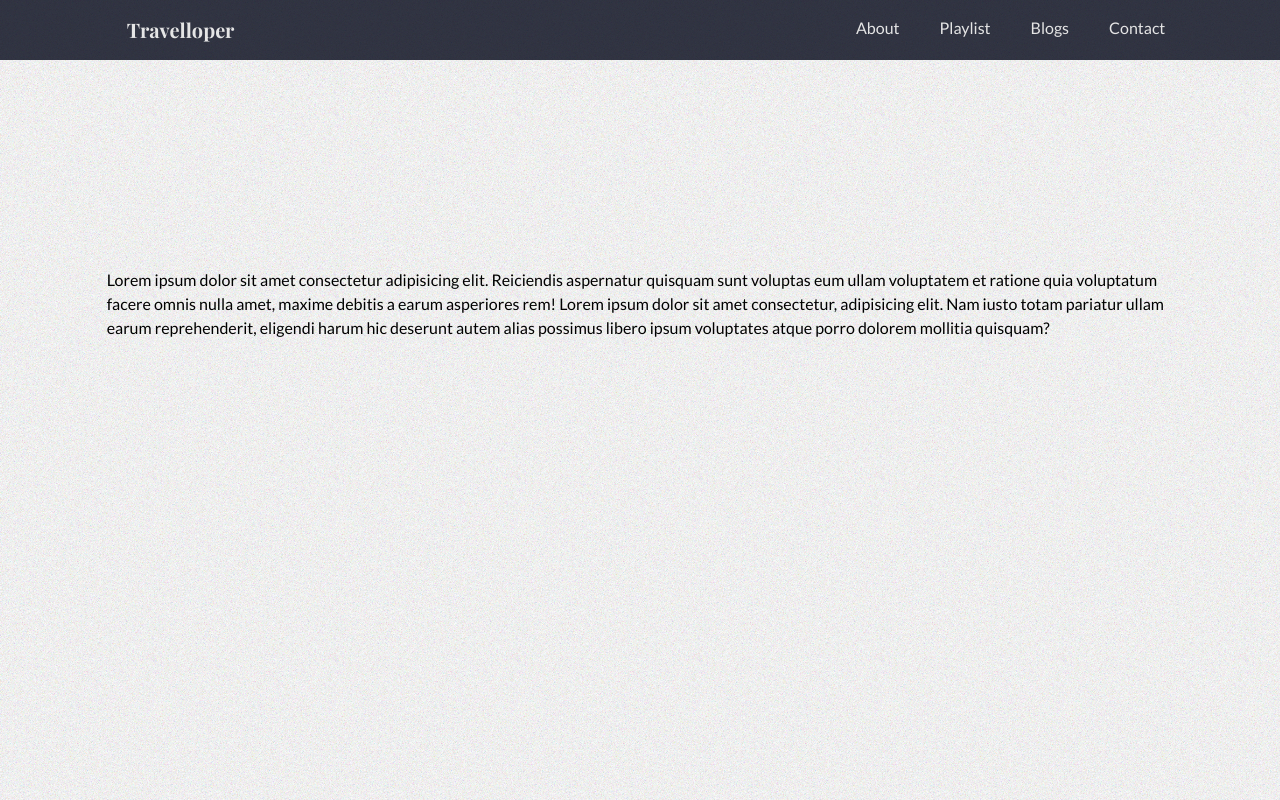
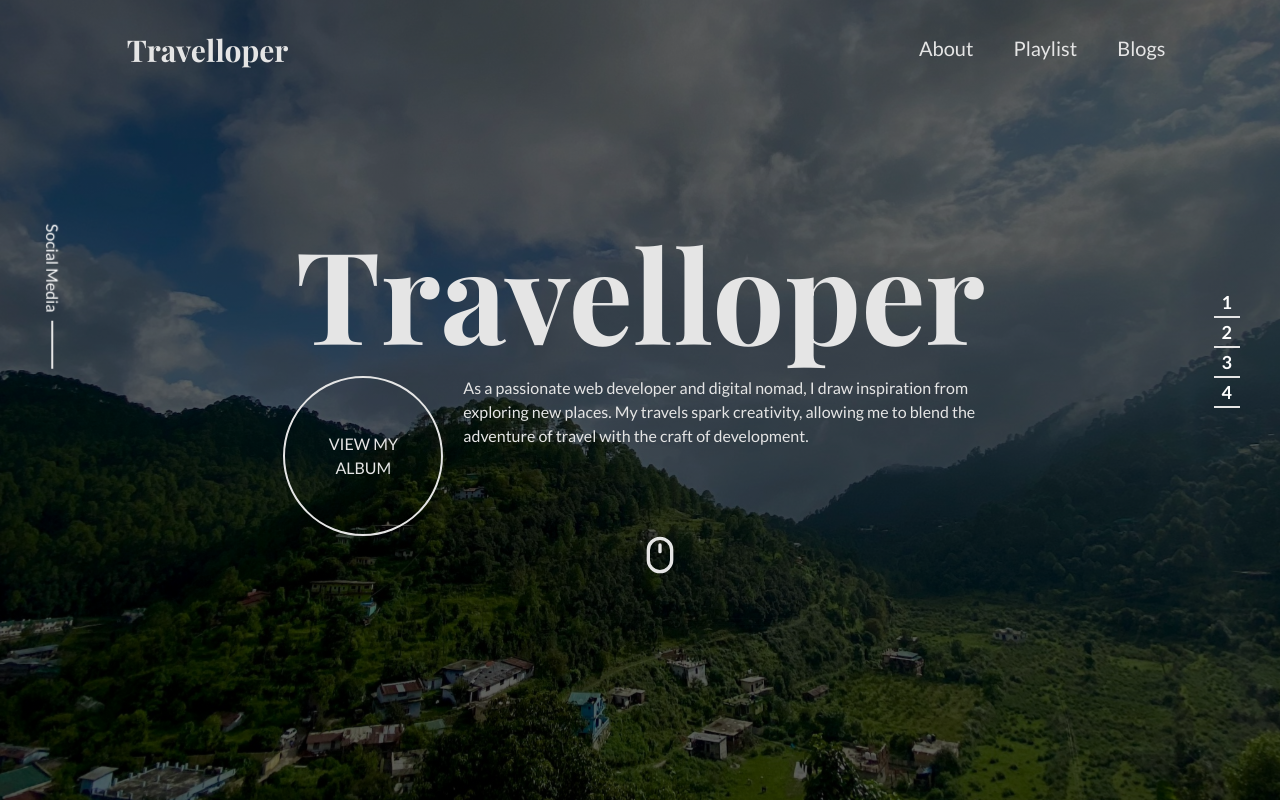
Before and after one commit to Miskatur/travelloper, a Next.js app: page / in a window 1280 px wide. Shown: the top 800 px of the page. Built offline with nearby package versions, Linux system fonts and the light colour scheme.

Commit message:
banner part on going

```diff
--- a/src/app/globals.css
+++ b/src/app/globals.css
@@ -5,6 +5,9 @@
 :root {
   --font-playfair: 'Playfair Display', serif;
   --font-lato: 'Lato', sans-serif;
+}
+html {
+  --cursor-color: #fff
 }
 
 body {
--- a/src/app/layout.tsx
+++ b/src/app/layout.tsx
@@ -1,8 +1,6 @@
 import type { Metadata } from "next";
 import "./globals.css";
 import { Playfair_Display, Lato } from "next/font/google";
-import { NavBar } from "@/components/shared/Header/navbar";
-
 const playfair = Playfair_Display({
   subsets: ["latin"],
   weight: ["400", "700"],
@@ -28,8 +26,9 @@ export default function RootLayout({
   return (
     <html lang="en">
       <body className={`${playfair.variable} ${lato.variable} antialiased`}>
-        <NavBar />
+
         {children}
+
       </body>
     </html>
   );
--- a/src/components/pages/home/about/aboutContent.jsx
+++ b/src/components/pages/home/about/aboutContent.tsx
@@ -44,16 +44,11 @@ const AboutContent = () => {
           }}
         />
       </div>
-      {/* <div className="flex justify-center items-center w-full mt-16">
-        <Button
-          defaultText="Let's make it happen"
-          hoveredText="Need an unfair advantage?"
-        />
-      </div> */}
+
       <motion.div
-        initial={{ opacity: 0, y: 50 }} // Start off invisible and lower on the Y-axis
-        animate={{ opacity: 1, y: 0 }} // Animate to full opacity and 0 on the Y-axis
-        transition={{ duration: 0.8, delay: 1.5 }} // Delay of 1.5 seconds to animate after other content
+        initial={{ opacity: 0, y: 50 }}
+        animate={{ opacity: 1, y: 0 }}
+        transition={{ duration: 0.8, delay: 1.5 }}
         className="flex justify-center items-center w-full mt-16"
       >
         <Button
--- a/src/components/pages/home/about/aboutTitle.tsx
+++ b/src/components/pages/home/about/aboutTitle.tsx
@@ -21,6 +21,7 @@ const AboutTitle = () => {
   return (
     <div className="flex  justify-center items-center">
       <TextAnimation
+      as="p"
         text="TRAVELER"
         direction="left"
         lineAnime={true}
@@ -35,6 +36,7 @@ const AboutTitle = () => {
         <X height={72} width={72} className="font-semibold text-primary" />
       </motion.span>
       <TextAnimation
+      as="p"
         text="DEVELOPER"
         direction="right"
         lineAnime={true}
--- a/src/components/pages/home/banner/banner.tsx
+++ b/src/components/pages/home/banner/banner.tsx
@@ -1,15 +1,65 @@
+import { NavBar } from "@/components/shared/Header/navbar";
+import { Mouse } from "lucide-react";
+import Link from "next/link";
 import React from "react";
 
 const Banner = () => {
   return (
-    <div className="w-10/12 xxl:w-[1400px] mx-auto  h-screen py-52">
-      Lorem ipsum dolor sit amet consectetur adipisicing elit. Reiciendis
-      aspernatur quisquam sunt voluptas eum ullam voluptatem et ratione quia
-      voluptatum facere omnis nulla amet, maxime debitis a earum asperiores rem!
-      Lorem ipsum dolor sit amet consectetur, adipisicing elit. Nam iusto totam
-      pariatur ullam earum reprehenderit, eligendi harum hic deserunt autem
-      alias possimus libero ipsum voluptates atque porro dolorem mollitia
-      quisquam?
+    <div
+      className=" h-screen"
+      style={{
+        background: `url(/image/banner-bg.svg)`,
+        backgroundRepeat: "no-repeat",
+        backgroundSize: "cover",
+        backgroundPosition: "center",
+      }}
+    >
+      <NavBar />
+      <div className="w-10/12 xxl:w-[1400px] mx-auto  py-32 relative">
+        <div className="text-secondary grid place-content-center ">
+          <h1 className="text-9xl font-semibold text-center">Travelloper</h1>
+          <div className="flex  justify-center gap-x-5 ">
+            <Link
+              href={"/album"}
+              className="inline-block uppercase rounded-full border-2 border-secondary h-40 w-40 place-content-center hover:bg-secondary hover:text-primary transition-all duration-200 ease-in-out mt-5"
+            >
+              <p className="text-center p-5">View My Album</p>
+            </Link>
+            <p className="w-6/12 mt-5">
+              As a passionate web developer and digital nomad, I draw
+              inspiration from exploring new places. My travels spark
+              creativity, allowing me to blend the adventure of travel with the
+              craft of development.
+            </p>
+          </div>
+        </div>
+
+        <div className="flex flex-col justify-center items-center text-secondary bottom-20 absolute left-[50%] ">
+          <Mouse size={40} className="animate-bounce" />
+        </div>
+      </div>
+      <div className="absolute -left-6 top-72 text-white rotate-90">
+        <div className=" flex items-center justify-center">
+          <p className="">Social Media</p>
+          <div className="w-12  border-b-2 border-secondary mx-2"></div>
+        </div>
+      </div>
+      <div className="absolute right-10 top-72 text-white">
+        <ul>
+          <li className="border-b-2 border-secondary px-2 text-lg font-semibold">
+            1
+          </li>
+          <li className="border-b-2 border-secondary px-2 text-lg font-semibold">
+            2
+          </li>
+          <li className="border-b-2 border-secondary px-2 text-lg font-semibold">
+            3
+          </li>
+          <li className="border-b-2 border-secondary px-2 text-lg font-semibold">
+            4
+          </li>
+        </ul>
+      </div>
     </div>
   );
 };
--- a/src/components/shared/Header/navbar.tsx
+++ b/src/components/shared/Header/navbar.tsx
@@ -23,27 +23,23 @@ export const NavBar = () => {
   }, []);
 
   return (
-    <nav className=" bg-slate-950/80">
+    <nav className=" bg-transparent py-4">
       <div className="flex items-center justify-between w-10/12 xxl:w-[1400px] mx-auto px-2 py-2 text-[#e5e5e5] ">
         <div className="scale-100 cursor-pointer rounded-2xl px-3 py-2 text-xl font-semibold text-[#e5e5e5] transition-all duration-200 hover:scale-110">
-          <h2>Travelloper</h2>
+          <h2 className="text-3xl">Travelloper</h2>
         </div>
-        <ul className="hidden items-center justify-between gap-10 md:flex">
+        <ul className="hidden items-center justify-between gap-10 md:flex text-xl">
           <li className="group flex  cursor-pointer flex-col">
             About
-            <span className="mt-[2px] h-[3px] w-[0px] rounded-full bg-sky-500 transition-all duration-300 group-hover:w-full"></span>
+            <span className="mt-[2px] h-[3px] w-[0px] rounded-full bg-secondary transition-all duration-300 group-hover:w-full"></span>
           </li>
           <li className="group flex  cursor-pointer flex-col">
             Playlist
-            <span className="mt-[2px] h-[3px]  w-[0px] rounded-full bg-sky-500 transition-all duration-300 group-hover:w-full"></span>
+            <span className="mt-[2px] h-[3px]  w-[0px] rounded-full bg-secondary transition-all duration-300 group-hover:w-full"></span>
           </li>
           <li className="group flex  cursor-pointer flex-col">
             Blogs
-            <span className="mt-[2px] h-[3px]  w-[0px] rounded-full bg-sky-500 transition-all duration-300 group-hover:w-full"></span>
-          </li>
-          <li className="group flex  cursor-pointer flex-col">
-            Contact
-            <span className="mt-[2px] h-[3px]  w-[0px] rounded-full bg-sky-500 transition-all duration-300 group-hover:w-full"></span>
+            <span className="mt-[2px] h-[3px]  w-[0px] rounded-full bg-secondary transition-all duration-300 group-hover:w-full"></span>
           </li>
         </ul>
         <div
```
Also changed, not shown: public/image/banner-bg.svg (added).
